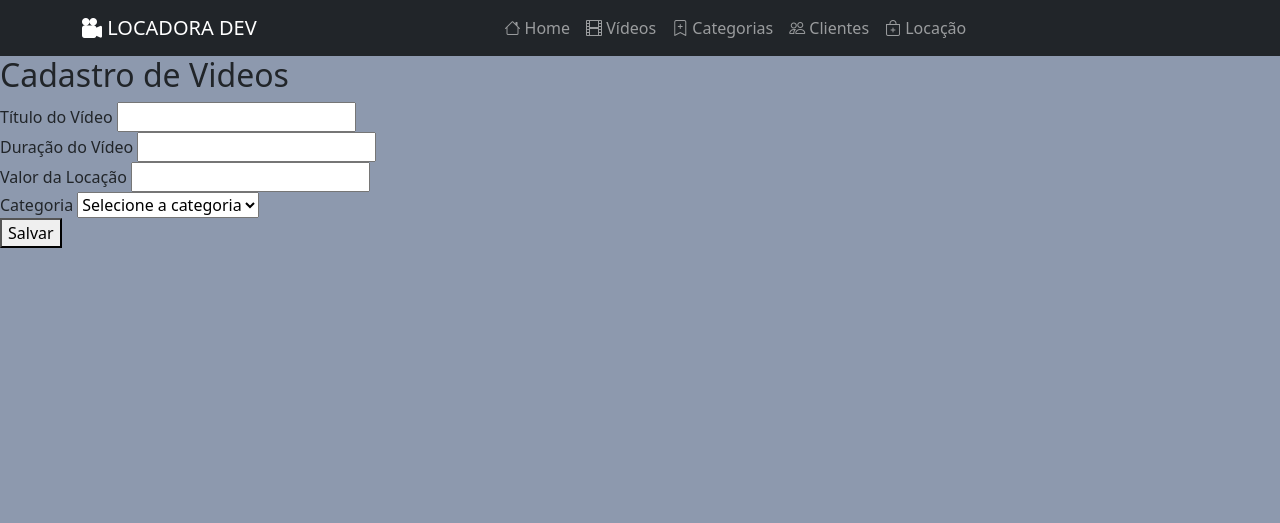
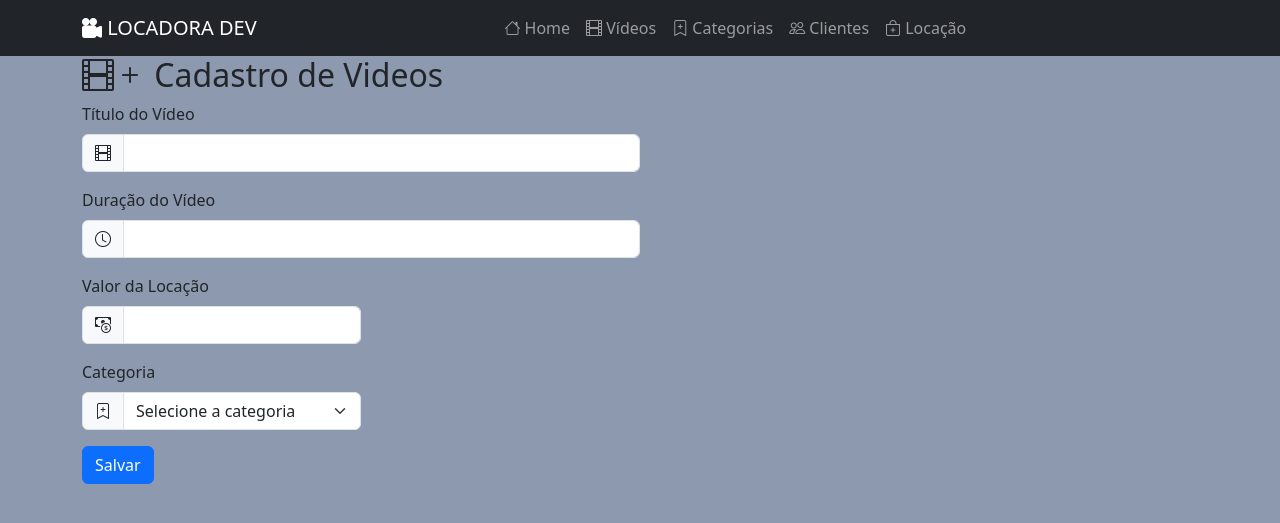
Before and after one commit to saviogeraldo/locadora, a PHP site: page /index.php?menu=cad-videos in a window 1280 px wide. Shown: the top 523 px of the page. Run offline with PHP 8.4, Linux system fonts and the light colour scheme; data comes from the database, SQL or seed files in the repository; data that the repository does not hold is empty.

Commit message:
Aula 05 - Pagina Inserir Vídeo

```diff
--- a/cad-videos.php
+++ b/cad-videos.php
@@ -1,21 +1,41 @@
-<h2>Cadastro de Videos</h2>
+<div class="container">
+    <h2 class="bi bi-film"><i class="bi bi-plus"></i> Cadastro de Videos</h2>
 
     <form action="index.php?menu=inserir-videos" method="post">
-    <div>
-        <label for="tituloFilme">Título do Vídeo</label>
-        <input type="text" name="tituloFilme" id="tituloFilme" required>
+        <div class="mb-3 col-6">
+            <label class="form-label" for="tituloFilme">Título do Vídeo</label>
+            <div class="input-group">
+                <div class="input-group-text">
+                    <i class="bi bi-film"></i>
                 </div>
-    <div>
-        <label for="duracaoFilme">Duração do Vídeo</label>
-        <input type="text" name="duracaoFilme" id="duracaoFilme" required>
+                <input class="form-control" type="text" name="tituloFilme" id="tituloFilme" required>
             </div>
-    <div>
-        <label for="valorLocacao">Valor da Locação</label>
-        <input type="text" name="valorLocacao" id="valorLocacao" required>
         </div>
-    <div>
-        <label for="idCategoria">Categoria</label>
-        <select name="idCategoria" id="idCategoria" required>
+        <div class="mb-3 col-6">
+            <label class="form-label" for="duracaoFilme">Duração do Vídeo</label>
+            <div class="input-group">
+                <div class="input-group-text">
+                    <i class="bi bi-clock"></i>
+                </div>
+                <input class="form-control" type="text" name="duracaoFilme" id="duracaoFilme" required>
+            </div>
+        </div>
+        <div class="mb-3 col-3">
+            <label class="form-label" for="valorLocacao">Valor da Locação</label>
+            <div class="input-group">
+                <div class="input-group-text">
+                    <i class="bi bi-cash-coin"></i>
+                </div>
+                <input class="form-control" type="text" name="valorLocacao" id="valorLocacao" required>
+            </div>
+        </div>
+        <div class="mb-3 col-3">
+            <label class="form-label" for="idCategoria">Categoria</label>
+            <div class="input-group">
+                <div class="input-group-text">
+                    <i class="bi bi-bookmark-plus"></i>
+                </div>
+                <select class="form-select" name="idCategoria" id="idCategoria" required>
                     <option value="">Selecione a categoria</option>
                     <?php
                     $sql = "SELECT * FROM tbcategorias order by nomeCategoria ASC";
@@ -23,14 +43,19 @@
                     while ($dados = mysqli_fetch_assoc($rs)) {
 
                         ?>
-                <option value="<?= $dados["idCategoria"] ?>"><?= $dados["nomeCategoria"] ?></option>
+                        <option value="<?= $dados["idCategoria"] ?>">
+                            <?= $dados["nomeCategoria"] ?>
+                        </option>
                         <?php
                     }
                     ?>
                 </select>
-
             </div>
-    <div>
-        <button type="submit">Salvar</button>
+        </div>
+        <div class="mb-3">
+            <button class="btn btn-primary" type="submit">
+                <i class="ph-duotone ph-floppy-disk"></i> Salvar
+            </button>
         </div>
     </form>
+</div>
```
Also changed, not shown: inserir-videos.php (+18 -6 lines). Lines whose indentation alone changed are shown as unchanged.
